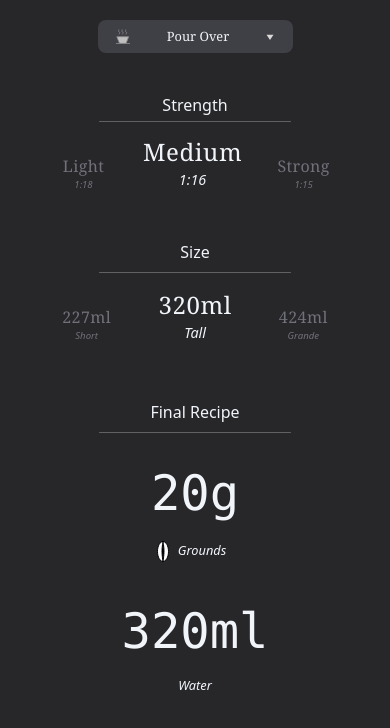
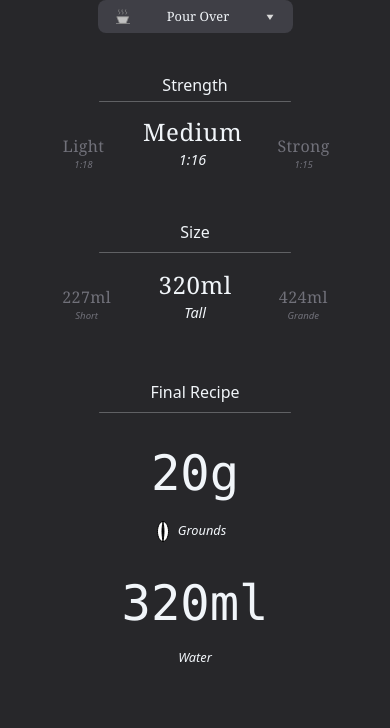
Before and after one commit to jtlonsako/multibrew, a SvelteKit app: page /measurement/pour in a window 390 px wide. Shown: the top 728 px of the page. Built offline with nearby package versions, Linux system fonts and the light colour scheme.

Commit message:
Trying new styling for mobile

```diff
--- a/src/routes/measurement/+layout.svelte
+++ b/src/routes/measurement/+layout.svelte
@@ -5,7 +5,7 @@
     let coffeeType = $state("Pour Over")
 </script>
 
-<button class="w-1/2 sm:w-1/3  md:w-1/4 lg:w-1/6 pt-5">
+<button class="w-1/2 sm:w-1/3  md:w-1/4 lg:w-1/6 md:pt-5">
     <div class="flex flex-row py-1 text-slate-100 font-serif text-sm rounded-lg bg-zinc-700 justify-around place-items-center">
         <PourOverIcon />
             {coffeeType}
--- a/src/routes/measurement/pour/+page.svelte
+++ b/src/routes/measurement/pour/+page.svelte
@@ -83,7 +83,7 @@ let totalCoffeeGrounds = $derived(Math.floor(sizeLevels[selectedSize] / strength
         </div>
     </div>
 
-    <div id="WaterValue" class="text-center mt-8">
+    <div id="WaterValue" class="text-center mt-6">
         <p class="text-5xl font-light font-mono">{sizeLevels[selectedSize]}ml</p>
         <div class="flex flex-row justify-center place-items-center mt-2">
             <p class="px-2 font-extralight text-sm italic">Water</p>
```
